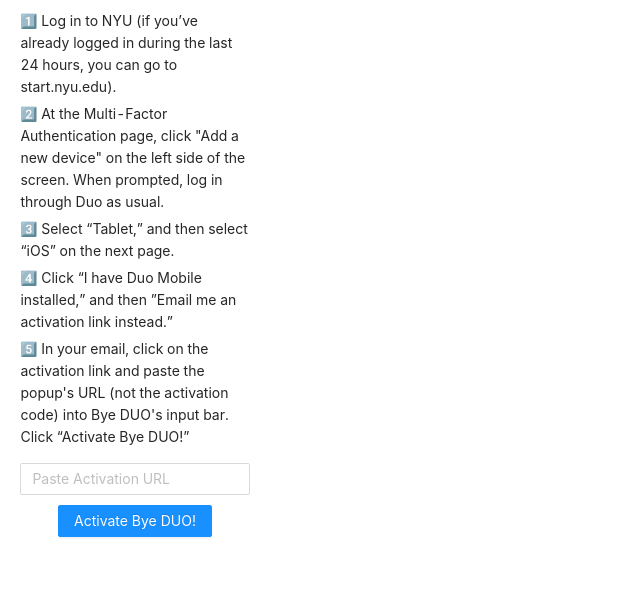
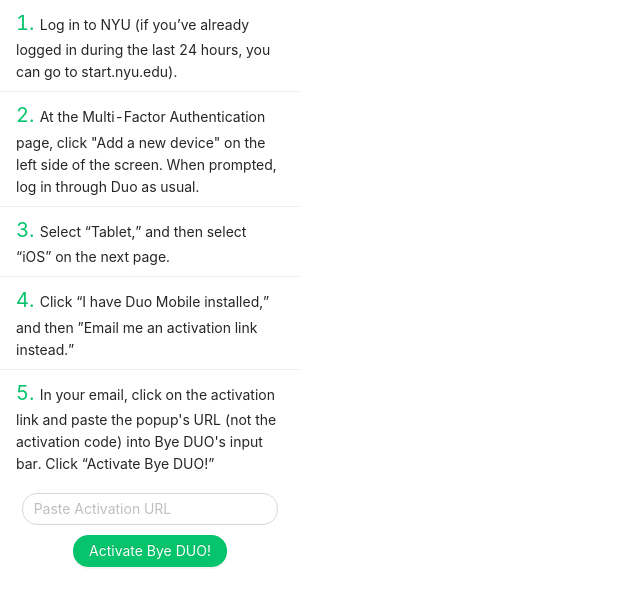
Before and after one commit to yuchenliu15/bye-duo, a React (Create React App) app in the folder frontend/: page / in a window 1280 px wide. Shown: the top 606 px of the page, without its empty margins (0-640 px from the left). Built offline with nearby package versions, Linux system fonts and the light colour scheme.

Commit message:
ui color

```diff
--- /dev/null
+++ b/frontend/craco.config.js
@@ -0,0 +1,17 @@
+const CracoLessPlugin = require('craco-less');
+
+module.exports = {
+  plugins: [
+    {
+      plugin: CracoLessPlugin,
+      options: {
+        lessLoaderOptions: {
+          lessOptions: {
+            modifyVars: { '@primary-color': '#05c46b' },
+            javascriptEnabled: true,
+          },
+        },
+      },
+    },
+  ],
+};
--- a/frontend/public/index.html
+++ b/frontend/public/index.html
@@ -25,7 +25,7 @@
     -->
     <title>Bye DUO</title>
   </head>
-  <body style="width:270px; height:520px">
+  <body style="width:300px; height:560px">
     <noscript>You need to enable JavaScript to run this app.</noscript>
     <div id="root"></div>
   </body>
--- a/frontend/src/App.css
+++ /dev/null
@@ -1,8 +0,0 @@
-@import '~antd/dist/antd.css';
-
-.container {
-    display: flex;
-    flex-direction: row;
-    align-items: center;
-    justify-content: space-evenly;
-}
--- a/frontend/src/App.js
+++ b/frontend/src/App.js
@@ -1,9 +1,9 @@
-import './App.css';
+import './App.less';
 import { useState, useEffect } from 'react';
 import axios from 'axios';
 import twoFA from '2fa-utils';
 import hi_base_32 from 'hi-base32';
-import { Button, Input, Row, Col } from 'antd';
+import { Button, Input, Row, Col,  List } from 'antd';
 import { CopyOutlined,RedoOutlined, CheckCircleOutlined } from '@ant-design/icons'
 import {CopyToClipboard} from 'react-copy-to-clipboard';
 
@@ -12,11 +12,11 @@
 const API = 'https://goodbyepass.tk/secret'
 
 const STEPS = [
-  `1️⃣ Log in to NYU (if you’ve already logged in during the last 24 hours, you can go to start.nyu.edu).`,
-  `2️⃣ At the Multi-Factor Authentication page, click "Add a new device" on the left side of the screen. When prompted, log in through Duo as usual.`,
-  `3️⃣ Select “Tablet,” and then select “iOS” on the next page.`,
-  `4️⃣ Click “I have Duo Mobile installed,” and then ”Email me an activation link instead.”`,
-  `5️⃣ In your email, click on the activation link and paste the popup's URL (not the activation code) into Bye DUO's input bar. Click “Activate Bye DUO!”`,
+  `Log in to NYU (if you’ve already logged in during the last 24 hours, you can go to start.nyu.edu).`,
+  `At the Multi-Factor Authentication page, click "Add a new device" on the left side of the screen. When prompted, log in through Duo as usual.`,
+  `Select “Tablet,” and then select “iOS” on the next page.`,
+  `Click “I have Duo Mobile installed,” and then ”Email me an activation link instead.”`,
+  `In your email, click on the activation link and paste the popup's URL (not the activation code) into Bye DUO's input bar. Click “Activate Bye DUO!”`,
 ]
 
 const generatePasscode = (secret, count) => {
@@ -100,7 +100,8 @@
 
                   </div>
                   <div class="button-container">
-                  <Button style={{marginBottom: '40px'}} type="secondary" onClick={onGenerate} >
+                  <Button className='button-circle' style={{marginBottom: '3px'}}
+                    type="secondary" onClick={onGenerate} >
                   <RedoOutlined />
                 </Button>
                   </div>
@@ -113,7 +114,7 @@
               <Col>
               <CopyToClipboard text={passcode}
                 onCopy={() => setCopy(true)}>
-                <Button type="primary" >
+                <Button type="primary" className='button-copy' >
                   {copy? <CheckCircleOutlined />
                   :<div><CopyOutlined/> Copy Passcode</div>}
                 </Button>
@@ -124,24 +125,33 @@
         </div>
         :
         <div>
-          <Row justify="center" style={{margin: "10px"}}>
-              <Col span={22} >
-                {
-                  STEPS.map(item => {
-                    return <div style={{marginBottom: "5px"}}>{item}</div>
-                  })
-                }
+          <Row justify="center" style={{margin: "0 0 10px 0"}}>
+              <Col span={24} >
+              <List
+              className="list"
+              size="small"
+              dataSource={STEPS}
+              renderItem={(item, index) => (
+                <List.Item>
+                  <span className="number" >{(index + 1) + '. '}</span>
+                  {item}
+                </List.Item>
+              )}
+            />
               </Col>
           </Row>
           <Row justify="center" style={{margin: "10px"}}>
               <Col span={22} >
-                <Input type="text" disabled={loading} onChange={onChange}
+                <Input className={'input'}
+                   type="text" disabled={loading} onChange={onChange}
                   placeholder={"Paste Activation URL"}/>
               </Col>
           </Row>
-          <Row justify="center" style={{margin: "10px", textAlign:'center'}}>
+          <Row  justify="center"
+            style={{margin: "10px", textAlign:'center'}}>
               <Col  span={24} >
-              <Button type="primary" loading={loading} onClick={onClick} >
+              <Button className={'button'} type={'primary'}
+                loading={loading} onClick={onClick} >
                 Activate Bye DUO!
               </Button>
               </Col>
--- /dev/null
+++ b/frontend/src/App.less
@@ -0,0 +1,44 @@
+@import '~antd/dist/antd.less';
+
+.container {
+    display: flex;
+    flex-direction: row;
+    align-items: center;
+    justify-content: space-evenly;
+}
+
+.button {
+    border-radius: 15px;
+
+}
+
+.button-copy {
+    font-size: 25px;
+    border-radius: 15px;
+    height: 60px;
+}
+
+.button-circle {
+    display:block;
+    height: 45px;
+    width: 45px;
+    border-radius: 50%;
+}
+
+.input {
+    border-radius: 15px;
+
+}
+
+.number {
+    font-size: 20px;
+    color: #05c46b;
+}
+
+.second-body {
+    height: 300px;
+}
+
+html {
+    height: 100%;
+}
```
Also changed, not shown: frontend/package.json (+5 -3 lines), frontend/public/hot.js (added, +36 -0 lines), frontend/public/manifest.json, 1 other file (tests, documents, lock files or other folders).
